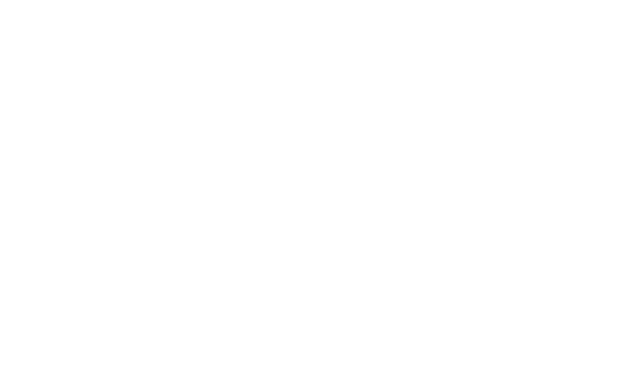
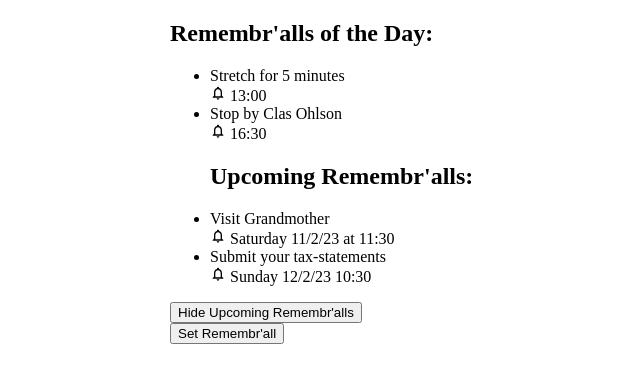
Before and after one commit to katribu/Remembrall-FrontEnd, a React (Create React App) app: page /profile in a window 1280 px wide. Shown: the top 382 px of the page, without its empty margins (220-860 px from the left). Built offline with nearby package versions, Linux system fonts and the light colour scheme.

Commit message:
Added Profile component

```diff
--- a/package.json
+++ b/package.json
@@ -10,6 +10,7 @@
     "google-map-react": "^2.2.0",
     "react": "^18.2.0",
     "react-dom": "^18.2.0",
+    "react-icons": "^4.7.1",
     "react-router-dom": "^5.3.4",
     "react-scripts": "5.0.1",
     "three": "^0.149.0",
--- a/src/App.js
+++ b/src/App.js
@@ -1,7 +1,11 @@
-import './App.css';
 import { BrowserRouter, Switch, Route } from 'react-router-dom'
 import React from "react"
+
+import './App.css';
+
 import { LandingPage, LogIn, SignUp } from './components/LandingPage';
+import { Profile } from './components/Profile';
+import { SetRemembrall } from './components/SetRemembrall';
 
 
 function App() {
@@ -11,9 +15,8 @@ function App() {
       <Route path="/" exact component={LandingPage} />
       <Route path="/signup" component={SignUp} />
       <Route path="/login" component={LogIn} />
-   {/*    <Route path="/profile/:username" component={Profile} />
-      <Route path="/profile/:username/setreminder" component={SetReminder} />
-      <Route path="/logout" component={LogOut} /> */}
+      <Route path="/profile" component={Profile} />
+      <Route path="/setremembrall" component={SetRemembrall} />
       </Switch>
       </BrowserRouter>
   )
@@ -76,3 +79,6 @@ export default App;
 //     </div>
 //   );
 // }
+
+
+// export default App;
--- a/src/components/LandingPage.js
+++ b/src/components/LandingPage.js
@@ -24,7 +24,7 @@ export function LandingPage() {
 
     return(
         <div>
-            <h1 style={{headerStyle}}>Remberer'All</h1>
+            <h1 style={{headerStyle}}>Remembr'All</h1>
             <button style={{buttonStyle}}>Log in</button>
             <button style={{buttonStyle}}>Sign up</button>
         </div>
--- /dev/null
+++ b/src/components/Profile.js
@@ -0,0 +1,47 @@
+import { MdOutlineNotificationsNone } from "react-icons/md";
+import React, { useState } from 'react';
+import { Link } from 'react-router-dom';
+
+
+// We want to order the "Today's Reminders" based on date and time
+// We also want a button for toggling hide/show "Upcoming reminders" that are not set for "today"
+// Also for "today" we dont want to show the date, only the time, but for the upcoming events, we want to show "day" (mon, tuesd etc), and date
+
+export function Profile() {
+
+    const [remembralls, setRemembralls] = useState(false);
+    const [buttonText, setButtonText] = useState('Hide Upcoming Remembr\'alls');
+
+    const toggleRemembralls = () => {
+        setRemembralls(!remembralls);
+        setButtonText(buttonText === 'Hide Upcoming Remembr\'alls' ? 'Show Upcoming Remembr\'alls' : 'Hide Upcoming Remembr\'alls');
+    };
+
+    return (
+        <div style={{ maxWidth: '500px', margin: 'auto' }}>
+            <h2>Remembr'alls of the Day:</h2>
+            <ul>
+                <li>Stretch for 5 minutes</li>
+                <div><MdOutlineNotificationsNone /> 13:00</div>
+                <li>Stop by Clas Ohlson</li>
+                <div><MdOutlineNotificationsNone /> 16:30</div>
+                <h2 className={`hideWhenClicked ${remembralls ? "hidden" : ""}`}>Upcoming Remembr'alls:</h2>
+                <li className={`hideWhenClicked ${remembralls ? "hidden" : ""}`}>Visit Grandmother</li>
+                <div className={`hideWhenClicked ${remembralls ? "hidden" : ""}`}><MdOutlineNotificationsNone /> Saturday 11/2/23 at 11:30</div>
+                <li className={`hideWhenClicked ${remembralls ? "hidden" : ""}`}>Submit your tax-statements</li>
+                <div className={`hideWhenClicked ${remembralls ? "hidden" : ""}`}><MdOutlineNotificationsNone /> Sunday 12/2/23 10:30</div>
+            </ul>
+                <div>
+                    <button onClick={toggleRemembralls}>{buttonText}</button>
+                </div>
+
+                <div>
+                    <Link to="/setremembrall">
+                    <button>Set Remembr'all</button>
+                    </Link>
+                </div>
+
+
+        </div>
+    )
+}
--- /dev/null
+++ b/src/components/SetRemembrall.js
@@ -0,0 +1,9 @@
+import React from "react"
+
+export function SetRemembrall () {
+    return(
+        <div>
+            Hey, set your remembrall below
+        </div>
+    )
+}
--- a/src/index.css
+++ b/src/index.css
@@ -1,13 +1,11 @@
-body {
-  margin: 0;
-  font-family: -apple-system, BlinkMacSystemFont, 'Segoe UI', 'Roboto', 'Oxygen',
-    'Ubuntu', 'Cantarell', 'Fira Sans', 'Droid Sans', 'Helvetica Neue',
-    sans-serif;
-  -webkit-font-smoothing: antialiased;
-  -moz-osx-font-smoothing: grayscale;
+/* Styles for component: Profile  */
+
+.hidden {
+  display: none;
 }
 
-code {
-  font-family: source-code-pro, Menlo, Monaco, Consolas, 'Courier New',
-    monospace;
-}
+
+
+
+
+/* Shahin saved css for smoke and header in module 4 on his local computer  */
```
Also changed, not shown: 1 other file (tests, documents, lock files or other folders).
